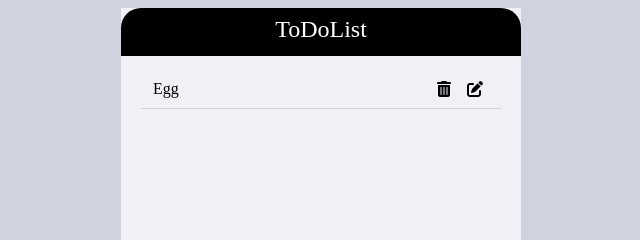
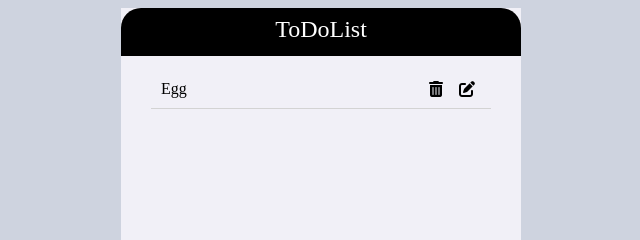
Before and after one commit to bellmin9321/portfolio, a website: page shop.html in a window 1280 px wide. Shown: the top 240 px of the page, 319-959 px from the left. Drawn offline with Linux system fonts and the light colour scheme.

Commit message:
add done list

```diff
--- a/public/shop.css
+++ b/public/shop.css
@@ -43,13 +43,14 @@ body {
 .item {
   display: flex;
   justify-content: space-between;
-  padding: 8px 32px;
+  padding: 8px 40px;
   cursor: pointer;
 }
 
 .checked {
   color: red;
   text-decoration: line-through;
+  background-color: gray;
 }
 /*
 ul li.checked {
@@ -83,7 +84,7 @@ ul li.checked::before {
 }
 
 .item__divider {
-  width: 90%;
+  width: 85%;
   height: 1px;
   background-color: lightgray;
   margin: auto;
```
